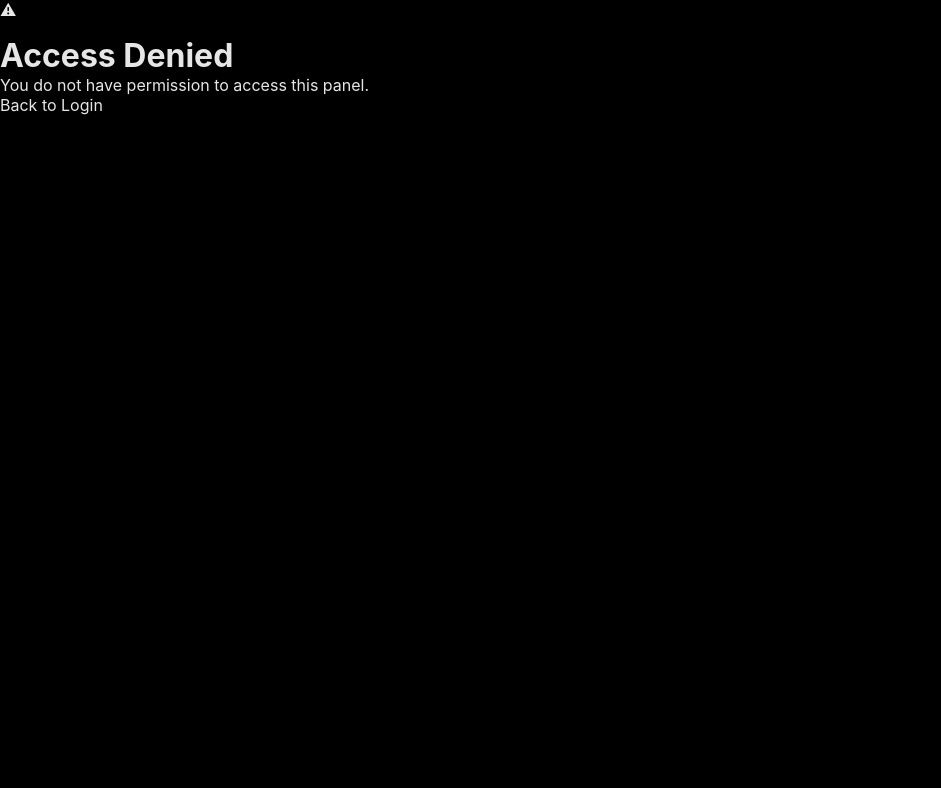
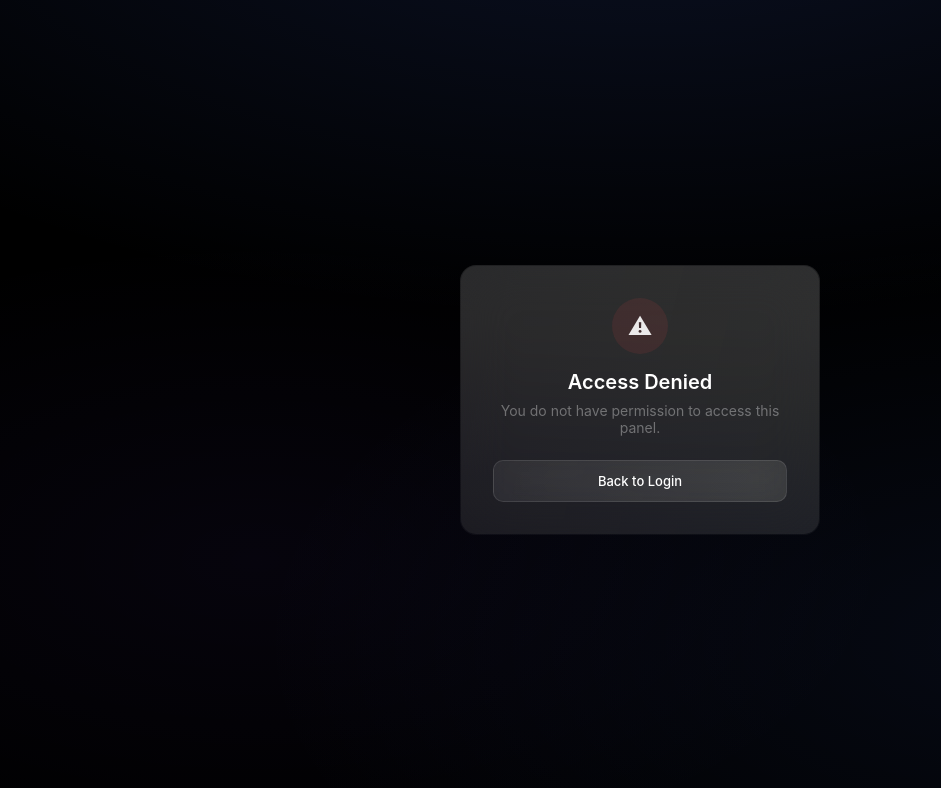
Before and after one commit to TIRBEO/admin, a Next.js app: page /unauthorized in a window 1280 px wide. Shown: the top 788 px of the page, without its empty margins (0-941 px from the left). Built offline with nearby package versions, Linux system fonts and the light colour scheme.

Commit message:
remove postcss (no Tailwind), restyle domains/unauthorized to use custom CSS

```diff
--- a/app/unauthorized/page.tsx
+++ b/app/unauthorized/page.tsx
@@ -1,22 +1,26 @@
+import Link from 'next/link';
+
 export default function UnauthorizedPage() {
   return (
-    <div className="flex min-h-screen flex-col items-center justify-center bg-[#0a0a0b] p-8">
-      <div className="relative rounded-2xl border border-white/10 bg-white/[0.03] p-8 backdrop-blur-xl">
-        <div className="absolute -inset-[1px] rounded-2xl bg-gradient-to-b from-white/10 to-transparent opacity-50" />
-        <div className="relative">
-          <div className="mx-auto flex h-14 w-14 items-center justify-center rounded-full bg-red-500/10 text-2xl">
-            ⚠
+    <div className="login-page">
+      <div className="login-container" style={{ textAlign: 'center' }}>
+        <div className="glass-card">
+          <div>
+            <div style={{
+              width: 56, height: 56, borderRadius: '50%', margin: '0 auto 16px',
+              display: 'flex', alignItems: 'center', justifyContent: 'center',
+              background: 'rgba(239,68,68,0.1)', fontSize: 24,
+            }}>
+              &#9888;
+            </div>
+            <h1 style={{ fontSize: 20, fontWeight: 600, color: '#fff', marginBottom: 8 }}>Access Denied</h1>
+            <p style={{ color: 'var(--text-muted)', fontSize: 14, marginBottom: 24 }}>
+              You do not have permission to access this panel.
+            </p>
+            <Link href="/login" className="btn btn-primary" style={{ width: '100%', padding: '12px 16px' }}>
+              Back to Login
+            </Link>
           </div>
-          <h1 className="mt-4 text-center text-2xl font-semibold text-white">Access Denied</h1>
-          <p className="mt-2 text-center text-sm text-zinc-400">
-            You do not have permission to access this panel.
-          </p>
-          <a
-            href="/login"
-            className="mt-6 block w-full rounded-lg bg-white/10 px-4 py-2.5 text-center text-sm text-zinc-300 transition-colors hover:bg-white/20"
-          >
-            Back to Login
-          </a>
         </div>
       </div>
     </div>
--- a/postcss.config.mjs
+++ /dev/null
@@ -1,8 +0,0 @@
-/** @type {import('postcss-load-config').Config} */
-const config = {
-  plugins: {
-    "@tailwindcss/postcss": {},
-  },
-};
-
-export default config;
```
Also changed, not shown: app/settings/domains/page.tsx (+34 -31 lines), 1 other file (tests, documents, lock files or other folders).
